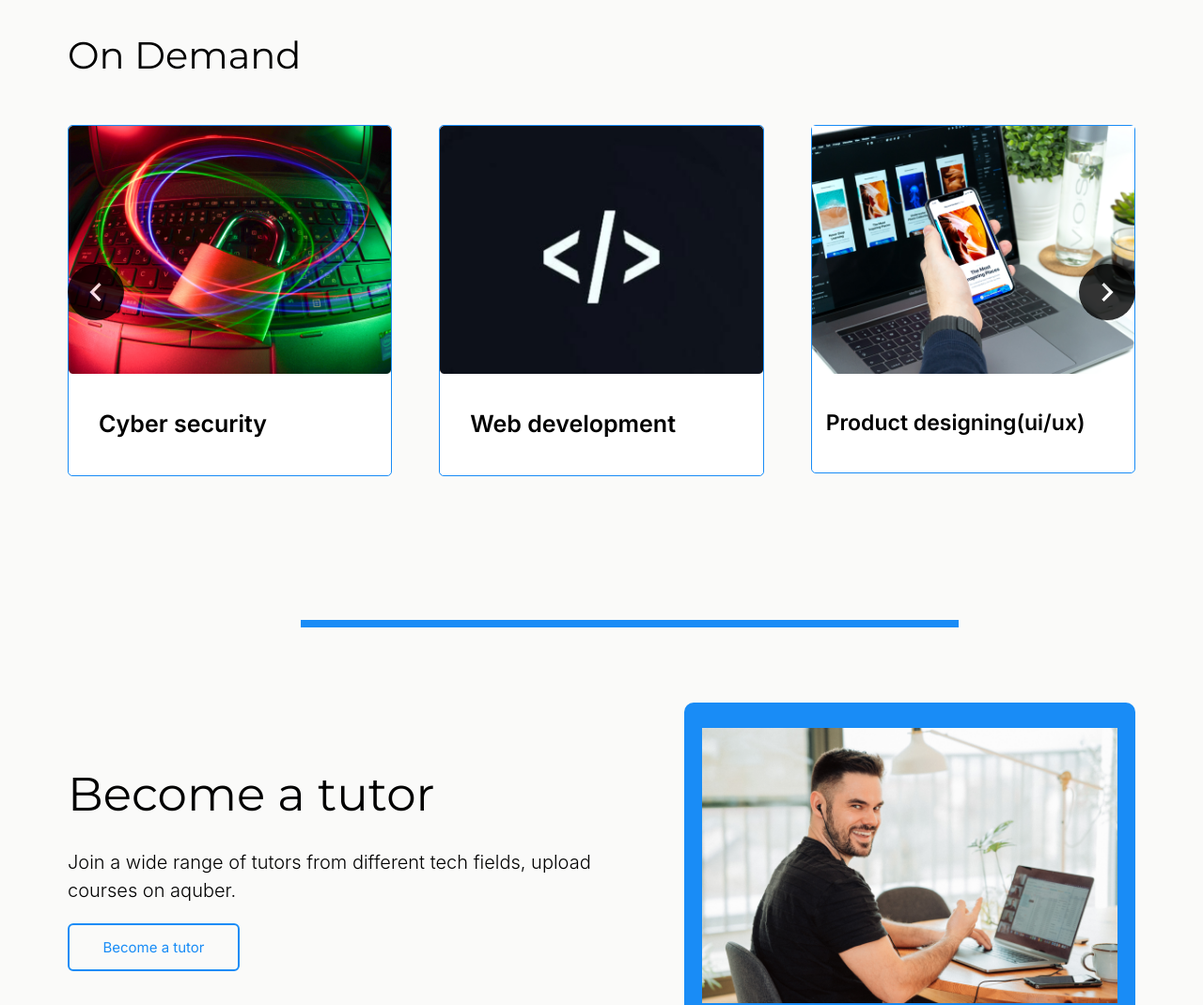
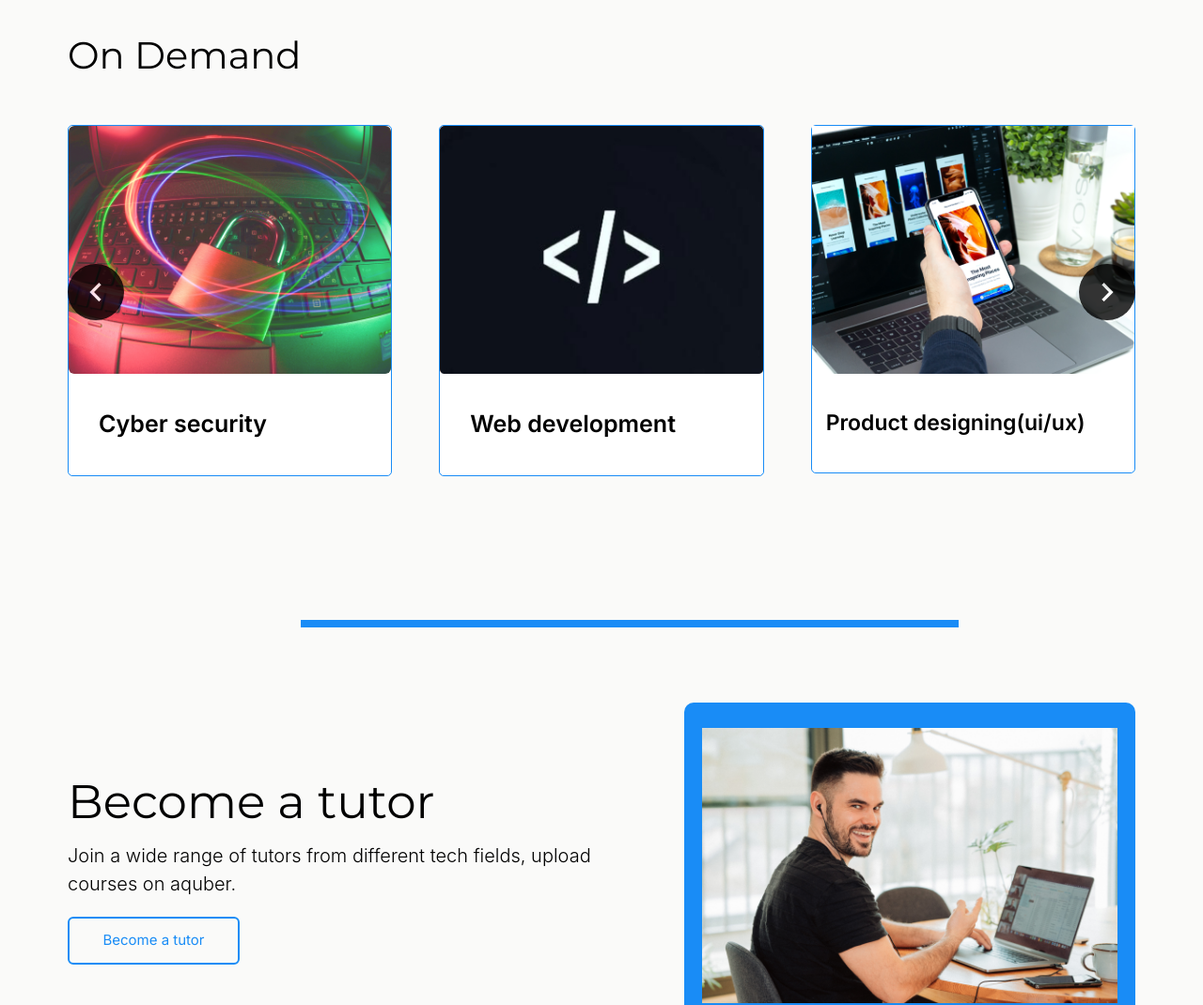
Before and after one commit to AChris-T/Aqubar, a React (Vite) app: page / in a window 1280 px wide. Shown: the part 3540-4610 px from the top of the page at 94% size. Built offline with nearby package versions, Linux system fonts and the light colour scheme; a web font is replaced by a local one.

Commit message:
landingPAge

```diff
--- a/src/Components/LandingPageComponents/DemandCarousel.jsx
+++ b/src/Components/LandingPageComponents/DemandCarousel.jsx
@@ -42,8 +42,11 @@ const DemandCarousel = () => {
         className="text-black  w-full  mt-[20px]  lg:block"
          >
         <SwiperSlide className="flex flex-col bg-[#fff] rounded-md ">
-        <div className=" w-full  h-full rounded-[5px] border-[1px] border-[#198cf6]">
-            <img src={cyber} alt="cyberImage" className="w-full"/>
+        <div className="w-full  h-full rounded-[5px] border-[1px] border-[#198cf6]">
+           <div className="flex ites-center  justify-center rounded-md overflow-hidden">
+           <img src={cyber} alt="cyberImage" className="w-full transition-all opacity-80 hover:opacity-100 hover:scale-[1.05]"/>
+           </div>
+
             <h2 className="md:text-[25px] text-[20px] font-semibold text-[#000] px-[32px] py-[35px] font-inter">Cyber security</h2>
         </div>
         </SwiperSlide>
--- a/src/Components/LandingPageComponents/Partners.jsx
+++ b/src/Components/LandingPageComponents/Partners.jsx
@@ -1,7 +1,7 @@
 import partner from "../../assets/Image/partner.png"
 const Partners = () => {
   return (
-    <div className="flex justify-center items-center mt-[179px] px-4 mb-[80px]  md:gap-[116px]">
+    <div className="flex justify-center items-center mt-[89px] px-4 mb-[80px]  md:gap-[116px]">
     <h3 className="text-[#000] font-Montserrat text-[25px] md:text-[50px] font-medium">Official partner </h3>
       <img src={partner} alt="partnersImage"/>
     </div>
--- a/src/Components/LandingPageComponents/Services.jsx
+++ b/src/Components/LandingPageComponents/Services.jsx
@@ -15,7 +15,7 @@ const Services = () => {
                      <img src={service} alt="service" className="mt-10 w-full"/>
                   </div>
                   <div>
-                    <h2 className="lg:w-[752px] md:w-[300px] font-light text-[#000] md:text-[25px] text-[15px] font-Montserrat"><p className="font-medium">- Boot-Camps</p>
+                    <h2 className="lg:w-[752px] md:w-[500px] font-light text-[#000] md:text-[25px] text-[15px] font-Montserrat"><p className="font-medium">- Boot-Camps</p>
                       <p className="mt-10">Explore our specialized boot-camps programs designed
                       to fast-track your skills and knowledge
                       in various fields. Whether you're aiming
@@ -30,7 +30,7 @@ const Services = () => {
             <div className="h-2 lg:w-[700px] w-200px bg-[#198cf6] flex  justify-center items-center lg:mx-80 mx-2  md:mx-[152px]  mt-[105px]"></div>
                 <div className="flex flex-col md:flex-row justify-between mt-[80px] md:mt-[118px] px-4 md:px-[63px]">
                   <div>
-                    <h2 className="lg:w-[752px] md:w-[300px] font-light text-[#000] text-[15px] md:text-[25px] font-Montserrat"><p className="font-medium">- Live Training Sessions</p>
+                    <h2 className="lg:w-[752px] md:w-[500px] font-light text-[#000] text-[15px] md:text-[25px] font-Montserrat"><p className="font-medium">- Live Training Sessions</p>
                       <p className="mt-10">
                         Join our interactive live training
                          sessions to enhance your learning experience.
@@ -51,7 +51,7 @@ const Services = () => {
                       <img src={service_2} alt="service" className="mt-8 w-full"/>
                   </div>
                   <div>
-                    <h2 className="lg:w-[752px] md:w-[300px] font-light text-[#000] text-[15px] md:text-[25px]  font-Montserrat"><p className="font-medium">- Live Training Sessions</p>
+                    <h2 className="lg:w-[752px] md:w-[500px] font-light text-[#000] text-[15px] md:text-[25px]  font-Montserrat"><p className="font-medium">- Live Training Sessions</p>
                       <p className="mt-10">
                         Join our interactive live training
                          sessions to enhance your learning experience.
--- a/src/Components/LandingPageComponents/Tutor.jsx
+++ b/src/Components/LandingPageComponents/Tutor.jsx
@@ -23,8 +23,8 @@ const Tutor = () => {
     <div>
         <div className="flex flex-col-reverse justify-between gap-8 md:flex-row">
         <div className="flex justify-center gap-[20px] flex-col">
-        <h5 className="md:text-[50px] text-[30px]  font-Montserrat font-medium text-[#000] flex text-center">Become a tutor</h5>
-            <p className="lg:w-[600px] md:text-[20px] text-[15px] font-light">Join a wide range of tutors from different tech fields, upload courses on aquber.</p>
+          <h5 className="md:text-[50px] text-[30px]  font-Montserrat font-medium text-[#000] flex text-center">Become a tutor</h5>
+            <p className="lg:w-[600px] md:text-[20px] text-[15px] font-light mt-[-15px]">Join a wide range of tutors from different tech fields, upload courses on aquber.</p>
             <button className="border-2 border-[#198cf6] rounded-md text-[#198cf6] font-inter text-[15px] w-[183px] h-[51px] hover:bg-[#198cf6] hover:text-[#fff]">Become a tutor</button>
         </div>
         <div className="lg:w-[480px] h-full rounded-[10px] bg-[#198cf6] px-[19px] py-[27px] ">
@@ -32,7 +32,7 @@ const Tutor = () => {
         </div>
         </div>
 
-        <div className="flex  justify-between flex-col md:flex-row mt-[150px] gap-20 md:gap-0 ">
+        <div className="flex  justify-between flex-col md:flex-row mt-[80px] gap-20 md:gap-0 ">
           <div className="w-full md:ml-[-30px] lg:ml-0">
            <div className=" mt-[0px] w-[350px] -mx-10 md:mx-0 " >
            <Splide aria-label="My Favorite Images"
@@ -75,7 +75,7 @@ const Tutor = () => {
     </div>
     </div>
     <div>
-        <div className="flex justify-center mt-[111px] flex-col items-center gap-[10px]">
+        <div className="flex justify-center mt-[81px] flex-col items-center gap-[10px]">
             <h3 className=" px-4 flex text-center md:text-[25px] text-[20px] font-inter font-light text-[#000]">Begin your journey with courses on aquber</h3>
             <button className="border-2 border-[#198cf6] rounded-md text-[#fff] font-inter text-[15px] w-[183px] h-[51px] bg-[#198cf6] hover:bg-[#198cf6] hover:text-[#fff]">Get Started</button>
 
```
